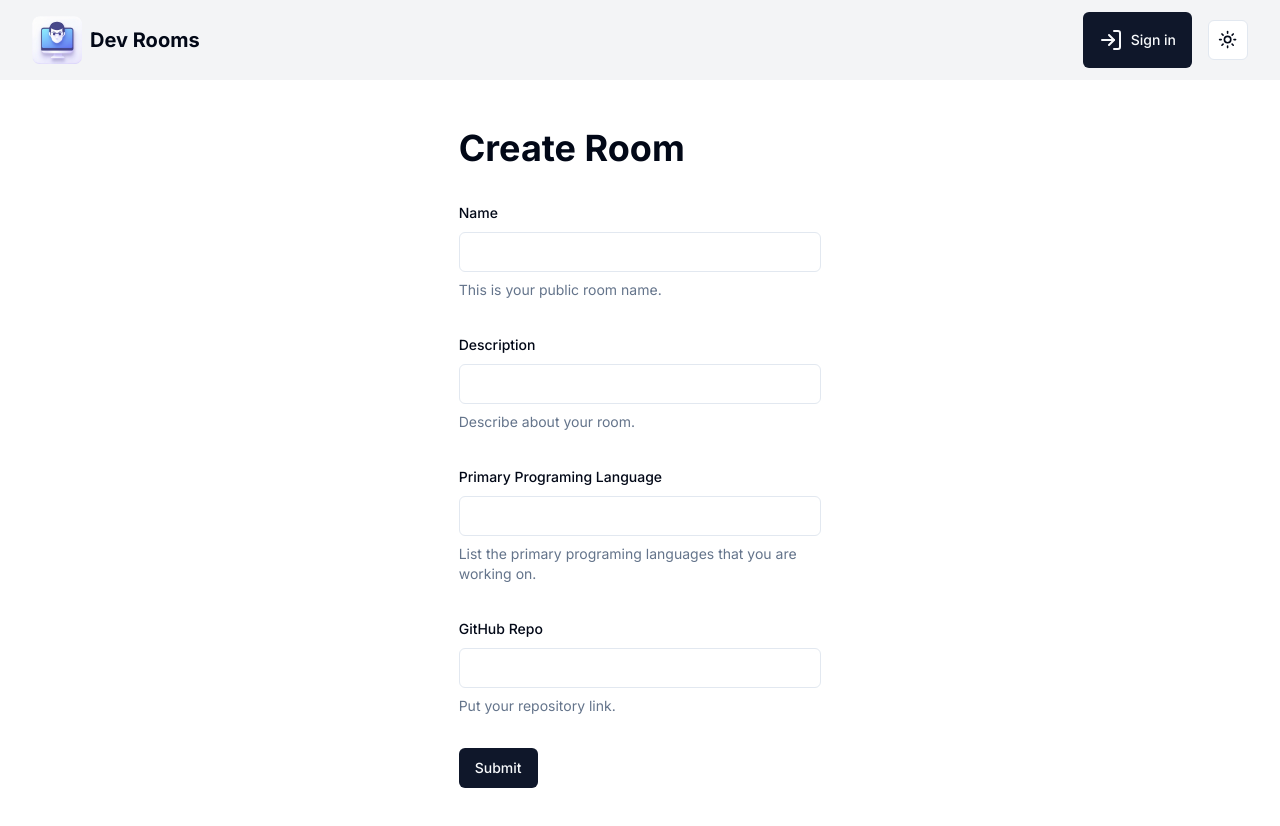
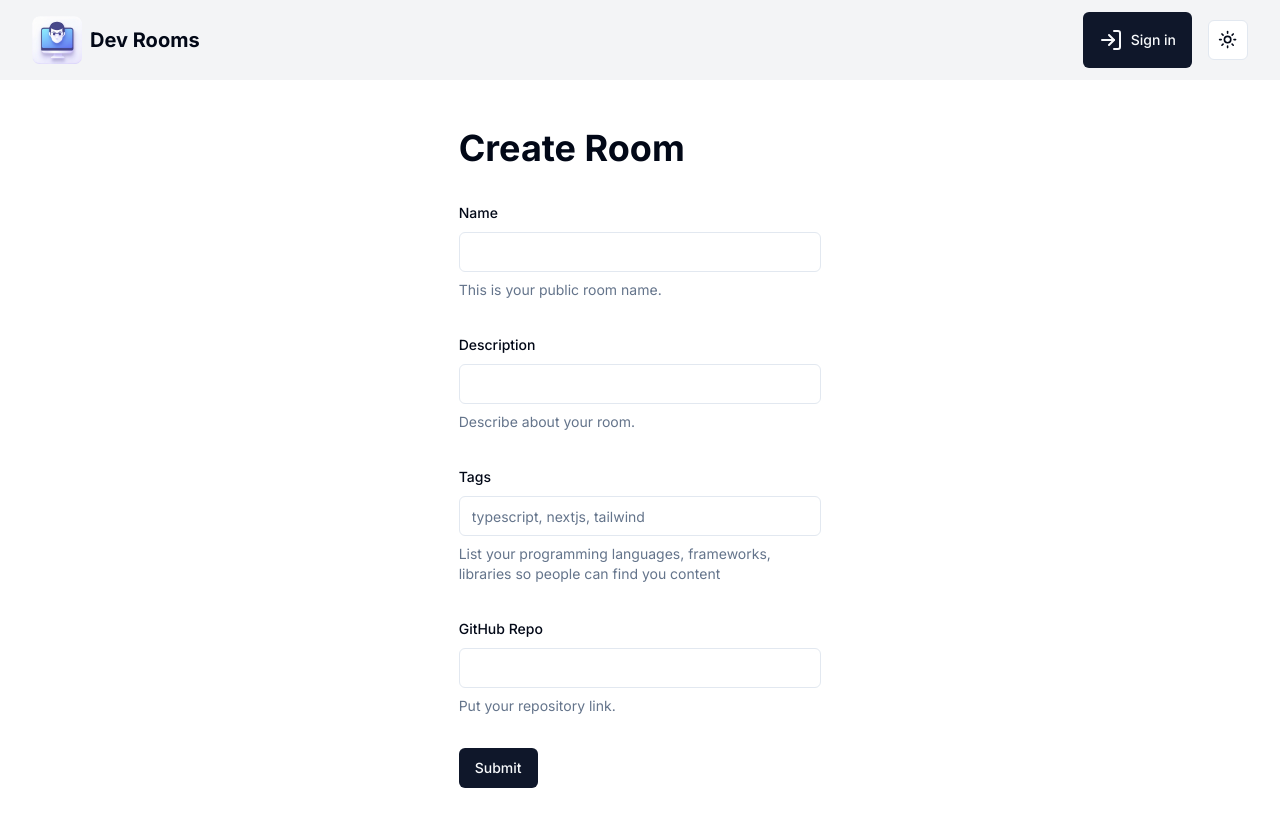
Before and after one commit to dexter-xD/dev-rooms, a Next.js app: page /create-room in a window 1280 px wide. Shown: the top 826 px of the page. Built offline with nearby package versions, Linux system fonts and the light colour scheme; no server answers.

Commit message:
refactor: languages -> tags and room crad styling

```diff
--- a/src/app/create-room/create-room-form.tsx
+++ b/src/app/create-room/create-room-form.tsx
@@ -20,7 +20,7 @@ import { useRouter } from "next/navigation";
 const formSchema = z.object({
   name: z.string().min(2).max(50),
   description: z.string().min(2).max(100),
-  language: z.string().min(1).max(50),
+  tags: z.string().min(1).max(50),
   githubrepo: z.string().min(1).max(100),
 });
 
@@ -32,7 +32,7 @@ export default function CreateRoomForm() {
     defaultValues: {
       name: "",
       description: "",
-      language: "",
+      tags: "",
       githubrepo: "",
     },
   });
@@ -76,15 +76,16 @@ export default function CreateRoomForm() {
         />
         <FormField
           control={form.control}
-          name="language"
+          name="tags"
           render={({ field }) => (
             <FormItem>
-              <FormLabel> Primary Programing Language </FormLabel>
+              <FormLabel> Tags </FormLabel>
               <FormControl>
-                <Input {...field} />
+                <Input {...field} placeholder="typescript, nextjs, tailwind" />
               </FormControl>
               <FormDescription>
-                List the primary programing languages that you are working on.
+                List your programming languages, frameworks, libraries so people
+                can find you content
               </FormDescription>
               <FormMessage />
             </FormItem>
--- a/src/app/rooms/[roomId]/page.tsx
+++ b/src/app/rooms/[roomId]/page.tsx
@@ -10,6 +10,8 @@ export default async function RoomPage(props: { params: { roomId: string } }) {
   if (!room) {
     return <div>No room of this ID found.</div>;
   }
+
+  const tags = room.tags.split(",").map((tag) => tag.trim());
 
   return (
     <div className="container mx-auto">
@@ -25,7 +27,7 @@ export default async function RoomPage(props: { params: { roomId: string } }) {
             {room?.githubrepo && (
               <Link
                 href={room.githubrepo}
-                className="flex items-center gap-2"
+                className="flex items-center gap-2 text-center text-sm font-sans fonr-semibold"
                 target="_blank"
                 rel="noopener noreferrer"
               >
@@ -35,12 +37,19 @@ export default async function RoomPage(props: { params: { roomId: string } }) {
             <p className="text-base font-sans text-gray-600">
               {room?.description}
             </p>
-            <Badge
-              variant="outline"
-              className="w-fit bg-gray-800 text-gray-100 dark:bg-gray-100 dark:text-black"
-            >
-              {room.language}
-            </Badge>
+
+            <h1>Tags: </h1>
+            <div className="flex gap-2 flex-wrap">
+              {tags.map((tag) => (
+                <Badge
+                  variant="outline"
+                  className="w-fit bg-gray-800 text-gray-100 dark:bg-gray-100 dark:text-black"
+                  key={tag}
+                >
+                  {tag}
+                </Badge>
+              ))}
+            </div>
           </div>
         </div>
       </div>
--- a/src/components/room-card.tsx
+++ b/src/components/room-card.tsx
@@ -13,7 +13,7 @@ import { Button } from "./ui/button";
 
 export default function RoomCard({ room }: { room: Room }) {
   return (
-    <Card>
+    <Card className=" shadow-lg">
       <CardHeader>
         <CardTitle>{room.name}</CardTitle>
         <CardDescription>{room.description}</CardDescription>
--- a/src/db/schema.ts
+++ b/src/db/schema.ts
@@ -79,7 +79,7 @@ export const room = pgTable("room", {
       .references(() => users.id, { onDelete: "cascade" }),
     name: text("name").notNull(),
     description: text("description").notNull(),
-    language: text("language").notNull(),
+    tags: text("tags").notNull(),
     githubrepo: text("gitHubRepo").notNull(),
 })
 
```
